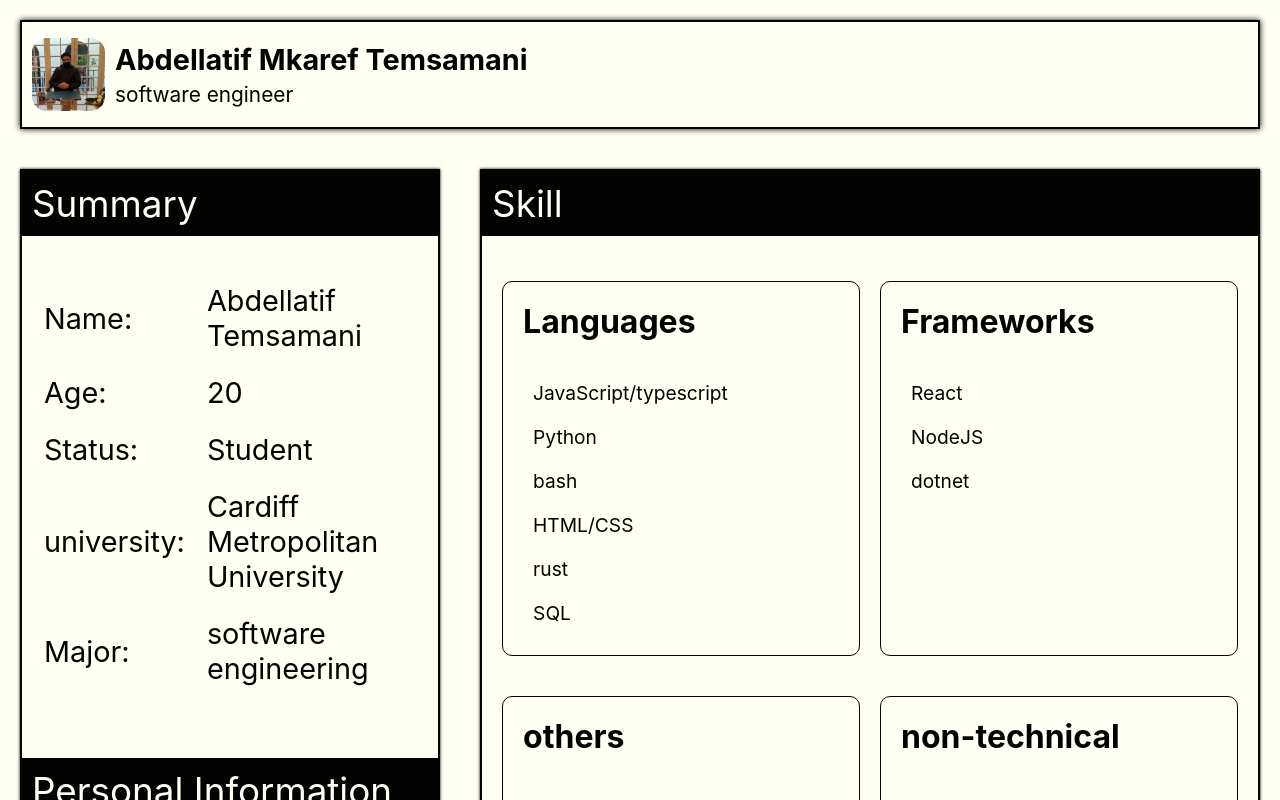
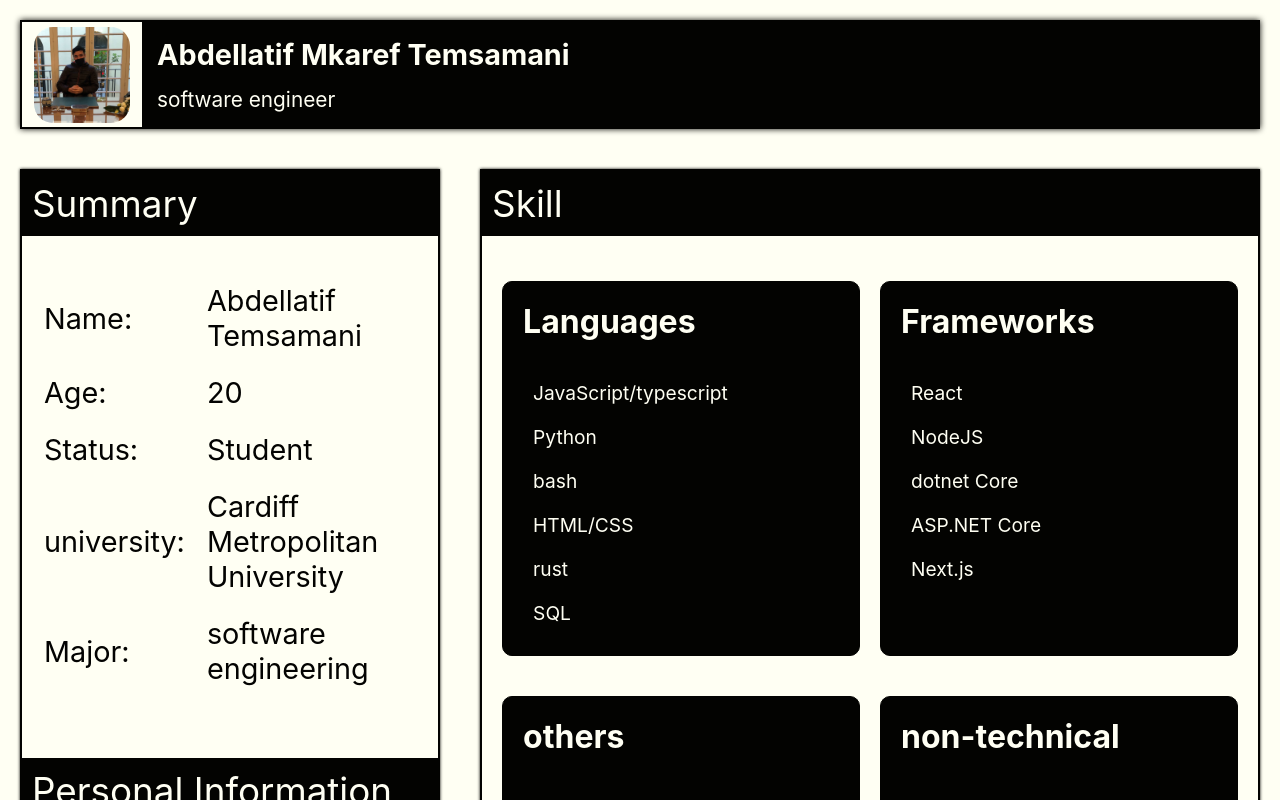
Before and after one commit to abdellatif-temsamani/abdellatif-temsamani, a React (Vite) app: page / in a window 1280 px wide. Shown: the top 800 px of the page. Built offline with nearby package versions, Linux system fonts and the light colour scheme.

Commit message:
refactor: web theming

```diff
--- a/src/Components/Header/Header.css
+++ b/src/Components/Header/Header.css
@@ -1,30 +1,38 @@
 .Header {
   background-color: var(--white);
-  padding: 10px;
   margin: 20px;
 
   display: flex;
   filter: drop-shadow(0px 0px 3px var(--black));
-  border: 2px solid var(--black)
+  border: 2px solid var(--black);
+  background-color: var(--black);
 }
 
 .Header * {
-  color: var(--black);
-  margin: 5px;
+  color: var(--white);
 }
 
 .Header h3 {
   font-size: 1.8em;
+  margin: 15px;
   font-weight: bold;
 }
 
 .Header p {
+  margin: 15px;
   font-size: 1.3em;
 }
 
+.right {
+  display: flex;
+  justify-content: center;
+  align-items: center;
+  width: 120px;
+  background-color: var(--white);
+}
+
 .Header img {
-  width: 6%;
-  height: 6%;
+  width: 80%;
   border-radius: 20%;
   aspect-ratio: 1;
   transition: all 0.5s ease-in-out;
@@ -37,6 +45,7 @@
 }
 
 @media (max-width: 768px) {
+  .right,
   .Header {
     flex-direction: column;
     align-items: center;
@@ -44,9 +53,11 @@
     margin: 0;
     background-color: var(--black);
   }
+
   .Header * {
-      color: var(--white);
+    color: var(--white);
   }
+
   .Header h3 {
     font-size: 1.3em;
   }
@@ -56,7 +67,6 @@
   }
 
   .Header img {
-    width: 30%;
-    height: 30%;
+    width: 90%;
   }
 }
--- a/src/Components/Header/index.tsx
+++ b/src/Components/Header/index.tsx
@@ -5,7 +5,9 @@ class Header extends Component {
     render() {
         return (
             <header className="Header" >
-                <img src="/profile.jpeg" alt="profile" />
+                <div className="right">
+                    <img src="/profile.jpeg" alt="profile" />
+                </div>
                 <div>
                     <h3>Abdellatif Mkaref Temsamani</h3>
                     <p>software engineer</p>
--- a/src/Components/SidePannel/RightSidePannel.tsx
+++ b/src/Components/SidePannel/RightSidePannel.tsx
@@ -26,7 +26,9 @@ class RightSidePannel extends Component {
                             <ul>
                                 <li>React</li>
                                 <li>NodeJS</li>
-                                <li>dotnet</li>
+                                <li>dotnet Core</li>
+                                <li>ASP.NET Core</li>
+                                <li>Next.js</li>
                             </ul>
                         </div>
 
--- a/src/Components/SidePannel/SidePannel.css
+++ b/src/Components/SidePannel/SidePannel.css
@@ -26,8 +26,13 @@
   width: 70%;
   margin: 10px;
   border: 1px solid var(--black);
+  background-color: var(--black);
   border-radius: 10px;
   transition: all 0.3s ease-in-out;
+}
+
+.skillCard * {
+  color: var(--white);
 }
 
 svg {
```
